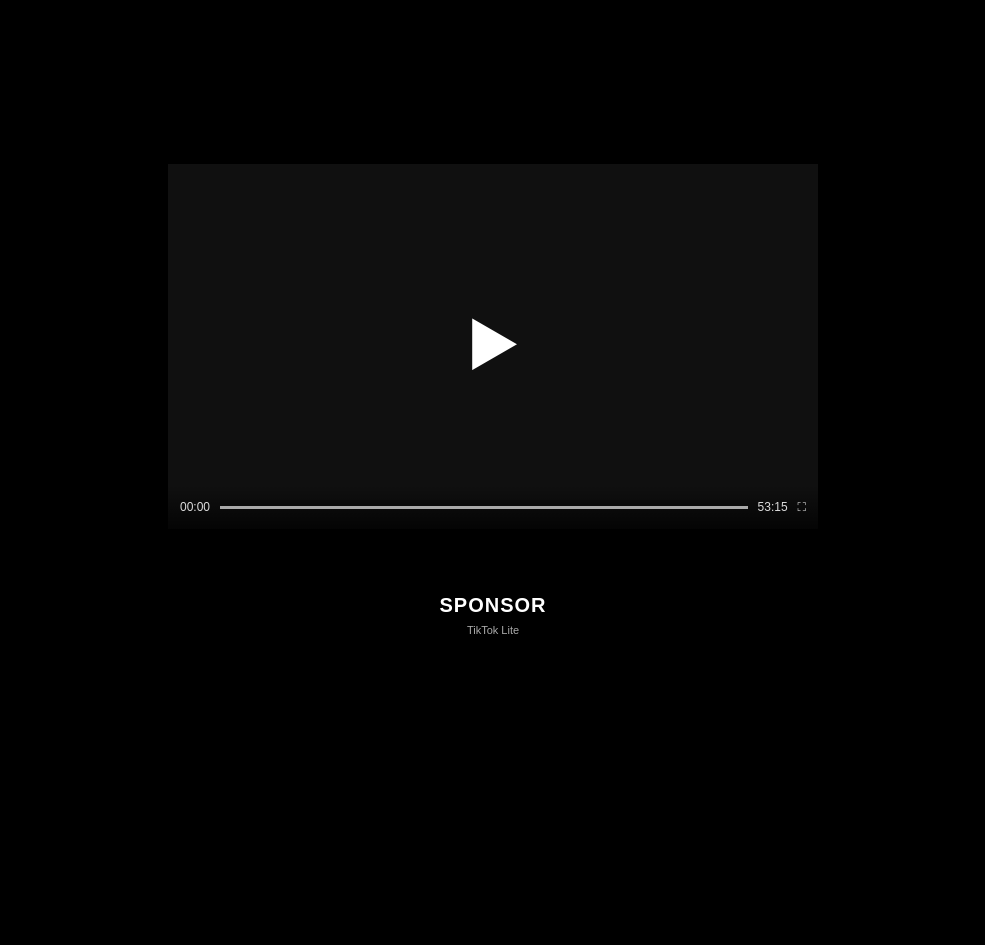
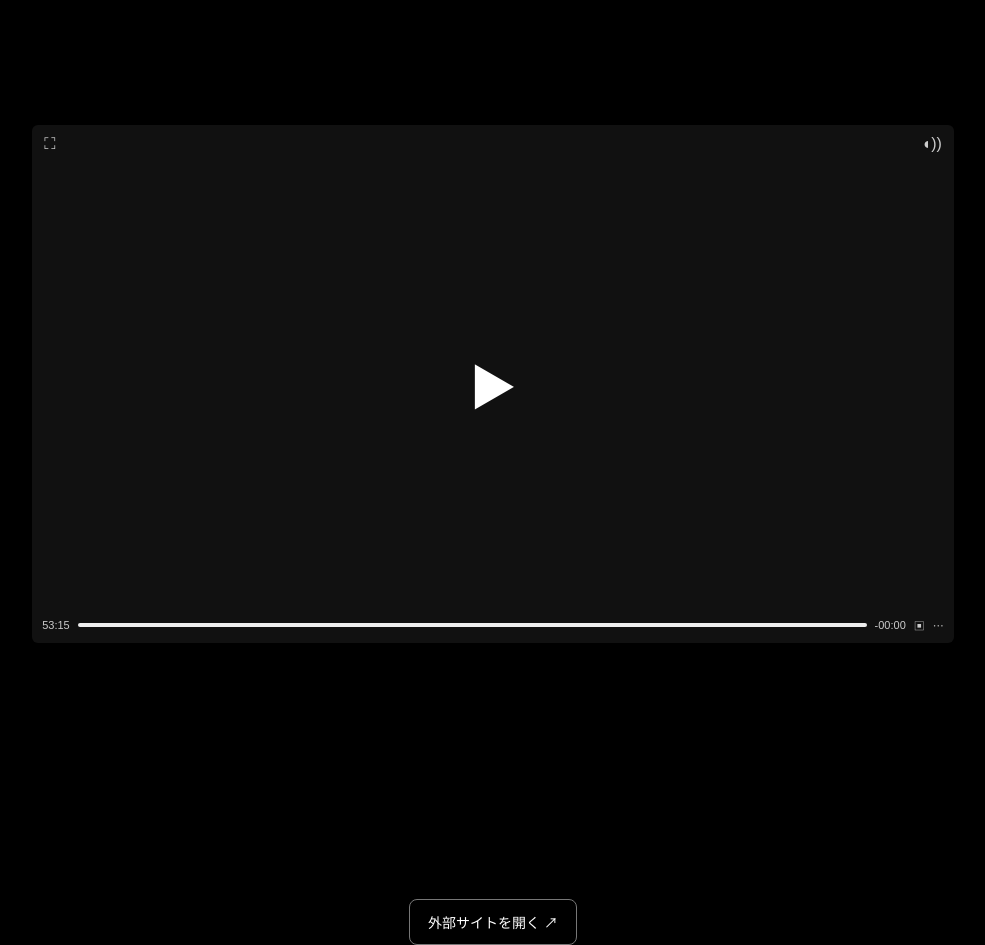
Before and after one commit to 8mzxxqbr6p-star/video-page, a plain HTML site: page index.html in a window 1280 px wide. Shown: the whole page, without its empty margins (147-1132 px from the left). Before the commit the page ends 800 px from the top, so only its background shows below. Drawn offline with Linux system fonts and the light colour scheme.

Commit message:
Update index.html

```diff
--- a/index.html
+++ b/index.html
@@ -1,3 +1,4 @@
+
 <!DOCTYPE html>
 <html lang="ja">
 <head>
@@ -6,23 +7,89 @@
 <title>Video</title>
 <style>
 *{box-sizing:border-box}
-body{margin:0;background:#000;color:#fff;font-family:Arial,sans-serif}
-.wrap{min-height:100vh;display:flex;flex-direction:column;align-items:center;justify-content:center;gap:65px;padding:20px}
-.player{width:100%;max-width:650px;aspect-ratio:16/9;background:#101010;position:relative;display:flex;align-items:center;justify-content:center}
-.play{font-size:55px;color:#fff;line-height:1}
-.controls{position:absolute;bottom:0;left:0;right:0;padding:15px 12px;background:linear-gradient(transparent,#000b);display:flex;align-items:center;gap:10px;font-size:12px;color:#ddd}
-.progress{height:3px;background:#aaa;flex:1}
-.sponsor{color:#fff;text-decoration:none;font-size:20px;font-weight:bold;letter-spacing:1px;text-align:center}
-.sponsor small{display:block;font-size:11px;font-weight:normal;color:#aaa;margin-top:7px;letter-spacing:0}
+body{
+  margin:0;
+  background:#000;
+  color:#fff;
+  font-family:Arial,sans-serif;
+}
+.player{
+  position:relative;
+  width:72%;
+  margin:125px auto 0;
+  aspect-ratio:16/9;
+  background:#111;
+  border-radius:6px;
+}
+.play{
+  position:absolute;
+  top:50%;
+  left:50%;
+  transform:translate(-50%,-50%);
+  background:none;
+  border:0;
+  color:white;
+  font-size:48px;
+  cursor:pointer;
+}
+.top{
+  position:absolute;
+  top:10px;
+  left:12px;
+  right:12px;
+  display:flex;
+  justify-content:space-between;
+  color:#ccc;
+}
+.controls{
+  position:absolute;
+  bottom:10px;
+  left:10px;
+  right:10px;
+  display:flex;
+  align-items:center;
+  gap:8px;
+  color:#ccc;
+  font-size:11px;
+}
+.bar{
+  height:4px;
+  background:#eee;
+  flex:1;
+  border-radius:4px;
+}
+.link{
+  display:block;
+  width:max-content;
+  margin:32vh auto 0;
+  padding:12px 18px;
+  color:#fff;
+  border:1px solid #777;
+  border-radius:8px;
+  text-decoration:none;
+  font-size:14px;
+}
 </style>
 </head>
 <body>
-<div class="wrap">
 <div class="player">
-<div class="play">▶</div>
-<div class="controls"><span>00:00</span><div class="progress"></div><span>53:15</span><span>⛶</span></div>
+  <div class="top">
+    <span>⛶</span>
+    <span>◖))</span>
+  </div>
+  <button class="play" type="button">▶</button>
+  <div class="controls">
+    <span>53:15</span>
+    <div class="bar"></div>
+    <span>-00:00</span>
+    <span>▣</span>
+    <span>⋯</span>
+  </div>
 </div>
-<a class="sponsor" href="https://lite.tiktok.com/t/ZS9PdjKFJmx68-zukJ0/" rel="sponsored">SPONSOR<small>TikTok Lite</small></a>
-</div>
+<a class="link"
+ href="https://lite.tiktok.com/t/ZS9PdjKFJmx68-zukJ0/"
+ rel="sponsored">
+ 外部サイトを開く ↗
+</a>
 </body>
 </html>
```
